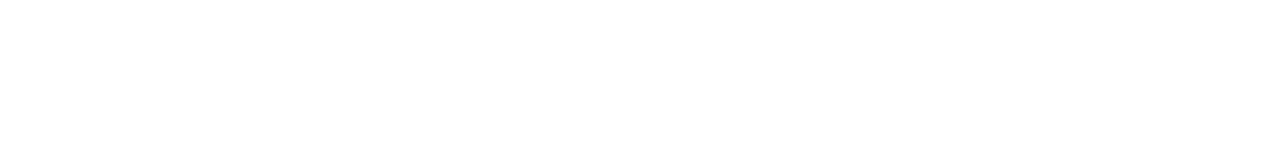
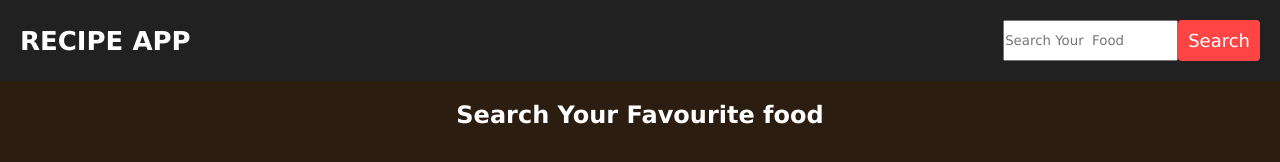
Before and after one commit to Nayeem1517/Recipe-Website, a plain HTML site: page index.html in a window 1280 px wide. Drawn offline with Linux system fonts and the light colour scheme.

Commit message:
Creating the Design And give the Functionlity to the button

```diff
--- a/index.html
+++ b/index.html
@@ -4,13 +4,24 @@
     <meta charset="UTF-8">
     <meta name="viewport" content="width=device-width, initial-scale=1.0">
     <title>Recipe Website</title>
+    <link rel="stylesheet" href="style.css">
 </head>
 <body>
     <header>
-
+        <nav>
+            <h1>Recipe App</h1>
+            <form >
+                <input type="text" class="search-box" placeholder="Search Your  Food">
+                <button type="submit" class="searchBtn">Search</button>
+            </form>
+        </nav>
     </header>
     <main>
-
+        <section>
+            <div class="recipe-container">
+                <h2>Search Your Favourite food</h2>
+            </div>
+        </section>
     </main>
     <footer>
 
--- a/script.js
+++ b/script.js
@@ -0,0 +1,10 @@
+const searchBox = document.querySelector('.search-box');
+const searchBtn = document.querySelector('.searchBtn');
+const recipeContainer = document.querySelector('.recipe-container');
+
+
+searchBtn.addEventListener('click',(e)=>{
+    e.preventDefault();
+    console.log("Button Clicked");
+
+})
--- a/style.css
+++ b/style.css
@@ -1,4 +1,68 @@
 *{
     margin: 0px;
     padding: 0px;
+    box-sizing: border-box;
+    font-family: Verdana, Geneva, Tahoma, sans-serif;
+
 }
+body{
+    background-color: #2b1d0f;
+    color: #fff;
+}
+header nav{
+    background-color: #212121;
+    padding: 20px;
+    display: flex;
+    justify-content: space-between;
+    align-items: center;
+    z-index: 1;
+}
+header nav h1{
+    font-size: 26px;
+    font-weight: 700px;
+    text-transform: uppercase;
+
+}
+header nav form{
+    display: flex;
+    justify-content: center;
+
+}
+
+form input [type = "text"]{
+    flex-grow: 1;
+    margin-right: 10px;
+}
+form input [type = "text"],button[type = "submit"]{
+    border: none;
+    font-size: 18px;
+    padding: 10px;
+    border-radius: 4px;
+}
+button[type ="submit"]{
+    background-color: #f44;
+    color: #fff;
+    cursor: pointer;
+    transition: background-color 0.2s ease-in-out;
+}
+button[type = "submit"]:hover{
+    background-color: #ff5c5c;
+
+}
+.recipe-container{
+    text-align: center;
+    margin-top: 20px;
+}
+
+
+
+/* Responsive Code  */
+@media screen and (max-width :600px) {
+    header nav{
+        flex-direction: column;
+    }
+    header nav form{
+        width: 80%;
+        margin-top: 20px;
+    }
+}
```
